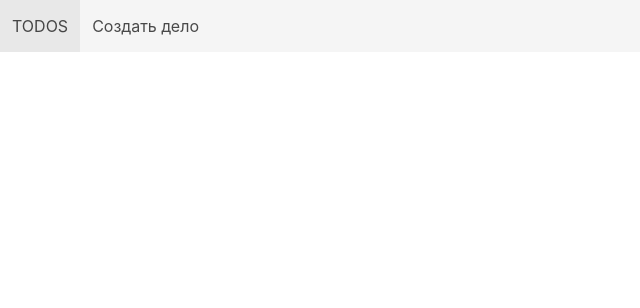
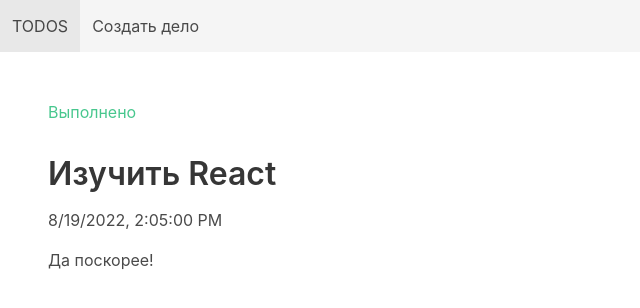
Before and after one commit to 1ce0ne/react-todo, a React (Create React App) app: page /#/1660917900000 in a window 1280 px wide. Before the commit this address had no page. Shown: the top 308 px of the page, without its empty margins (0-640 px from the left). Built offline with nearby package versions, Linux system fonts and the light colour scheme.

Commit message:
add parameterized routes

```diff
--- a/src/App.js
+++ b/src/App.js
@@ -2,6 +2,7 @@
 import TodoList from './TodoList';
 import TodoAdd from './TodoAdd';
 import { HashRouter, Routes, Route, NavLink } from 'react-router-dom';
+import TodoDetail from './TodoDetail';
 
 const date1 = new Date(2022, 7, 19, 14, 5);
 const date2 = new Date(2022, 7, 19, 15, 23);
@@ -33,6 +34,7 @@
     this.delete = this.delete.bind(this);
     this.add = this.add.bind(this);
     this.showMenu = this.showMenu.bind(this);
+    this.getDeed = this.getDeed.bind(this);
   }
 
   setDone(key) {
@@ -59,6 +61,11 @@
   showMenu(evt) {
     evt.preventDefault();
     this.setState((state) => ({ showMenu: !state.showMenu }));
+  }
+
+  getDeed(key) {
+    key = +key; // Преобразование строки в число (унарный плюс)
+    return this.state.data.find((current) => current.key === key);
   }
 
   render() {
@@ -113,6 +120,9 @@
             <Route path="/add" element={
               <TodoAdd add={this.add} />
             } />
+            <Route path="/:key" element={
+              <TodoDetail getDeed={this.getDeed} />
+            } />
           </Routes>
         </main>
       </HashRouter>
--- a/src/TodoAdd.js
+++ b/src/TodoAdd.js
@@ -3,6 +3,7 @@
 export default class TodoAdd extends Component {
   constructor(props) {
     super(props);
+    this.state = { redirect: false };
     this.handleTitleChange = this.handleTitleChange.bind(this);
     this.handleDescChange = this.handleDescChange.bind(this);
     this.handleImageChange = this.handleImageChange.bind(this);
--- /dev/null
+++ b/src/TodoDetail.js
@@ -0,0 +1,19 @@
+import { useParams } from "react-router-dom";
+
+export default function TodoDetail(props) {
+  const { key } = useParams();
+  const deed = props.getDeed(key);
+  return(
+    <section>
+      {deed.done &&
+        <p className="has-text-success">
+          Выполнено
+        </p>
+      }
+      <h1>{deed.title}</h1>
+      <p>{deed.createdAt}</p>
+      {deed.desc && <p>{deed.desc}</p>}
+      {deed.image && <p><img src={deed.image} alt="Иллюстрация" /></p>}
+    </section>
+  );
+}
--- a/src/TodoList.js
+++ b/src/TodoList.js
@@ -1,3 +1,5 @@
+import { Link } from "react-router-dom";
+
 export default function TodoList(props) {
   return(
     <section>
@@ -7,8 +9,10 @@
           {props.list.map((item) => (
             <tr key={item.key}>
               <td>
-                {item.done && <del>{item.title}</del>}
-                {!item.done && item.title}
+                <Link to={`/${item.key}`}>
+                  {item.done && <del>{item.title}</del>}
+                  {!item.done && item.title}
+                </Link>
               </td>
               <td>
                 <button
```
